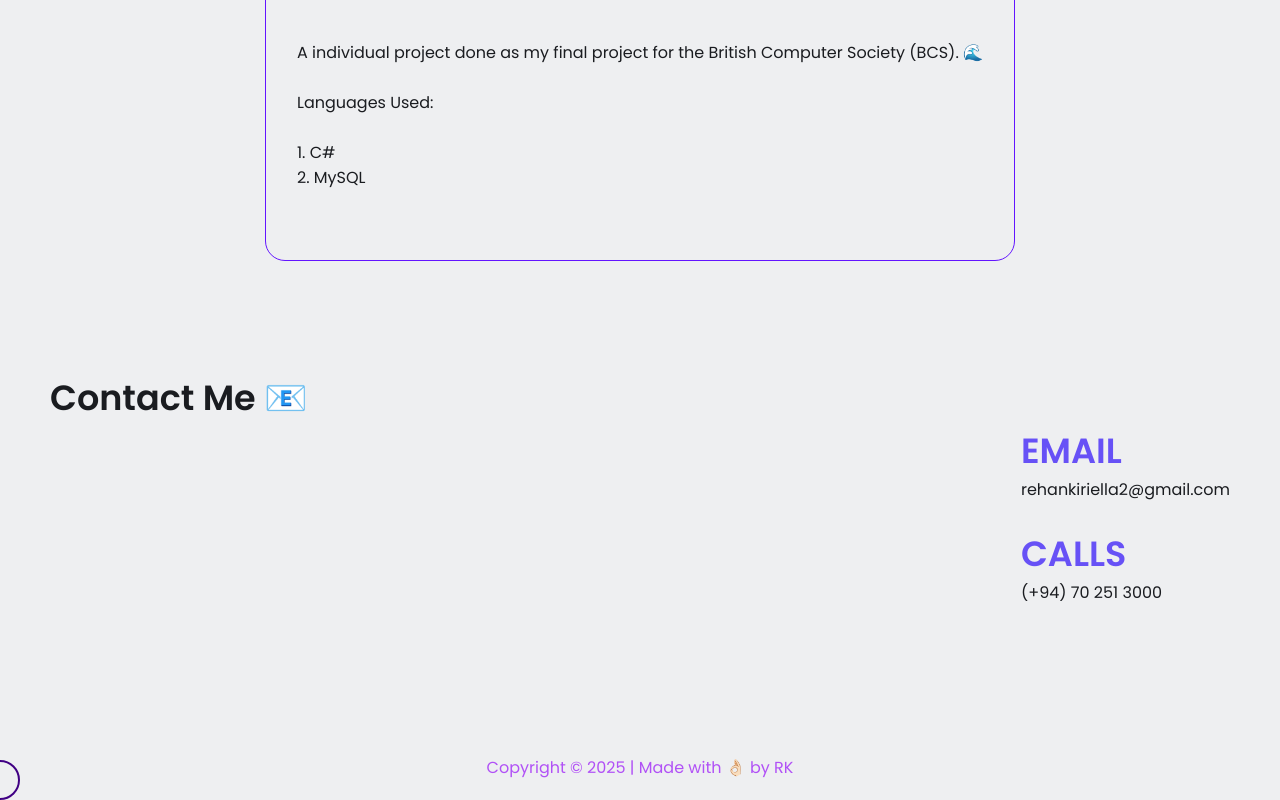
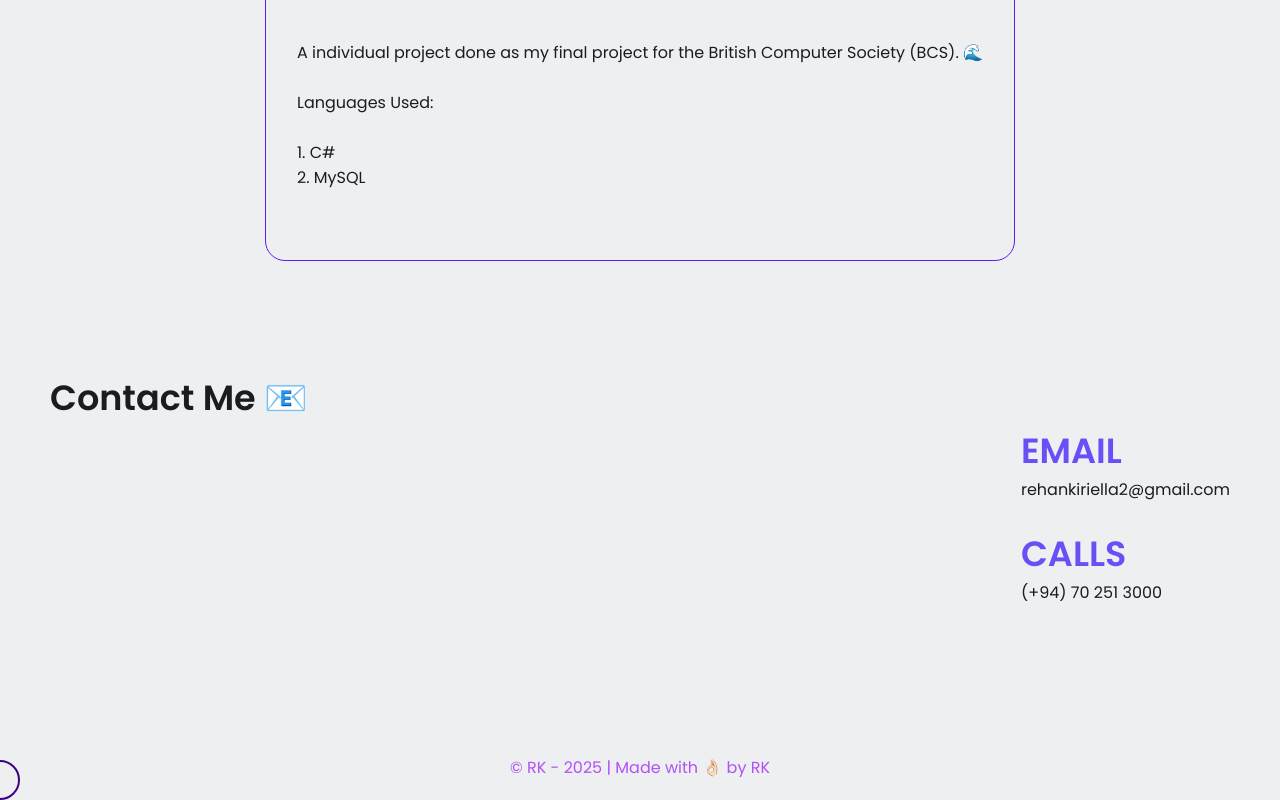
Before and after one commit to RehanKiriella/MyPort, a website: page index.html in a window 1280 px wide. Shown: the part 3524-4324 px from the top of the page. Drawn offline with Linux system fonts and the light colour scheme.

Commit message:
RK COPYRIGHT TEXT

```diff
--- a/index.html
+++ b/index.html
@@ -275,7 +275,7 @@
     </section>
     <footer style="color: rgb(177, 81, 246);">
 
-      <p><center>Copyright &copy; 2025 | Made with 👌🏻 by RK </center></p>
+      <p><center> &copy; RK - 2025 | Made with 👌🏻 by RK </center></p>
 
       </div>
     </footer>
```
